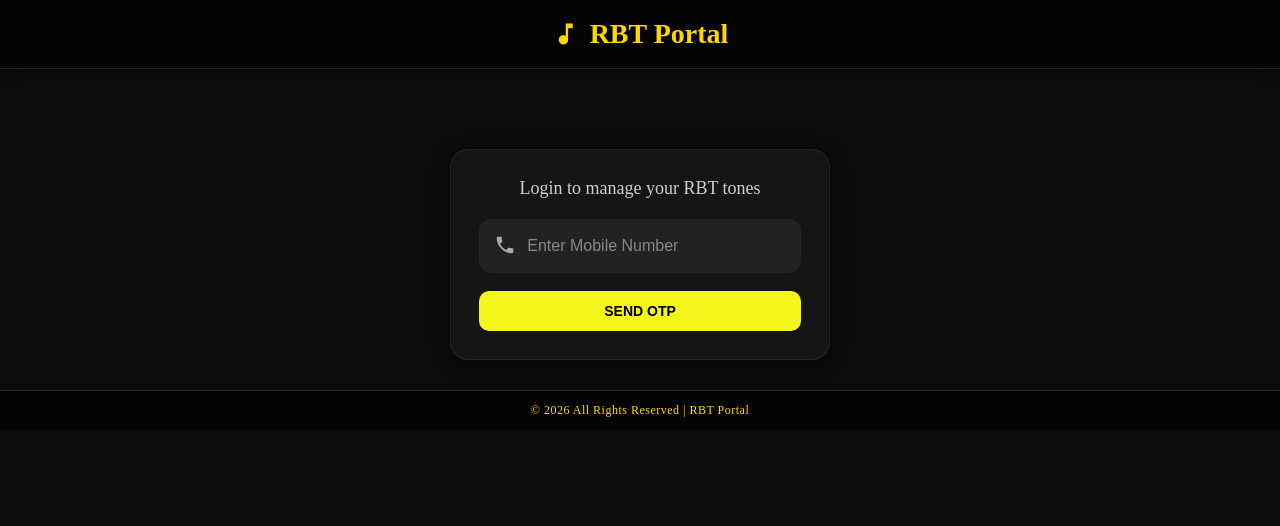
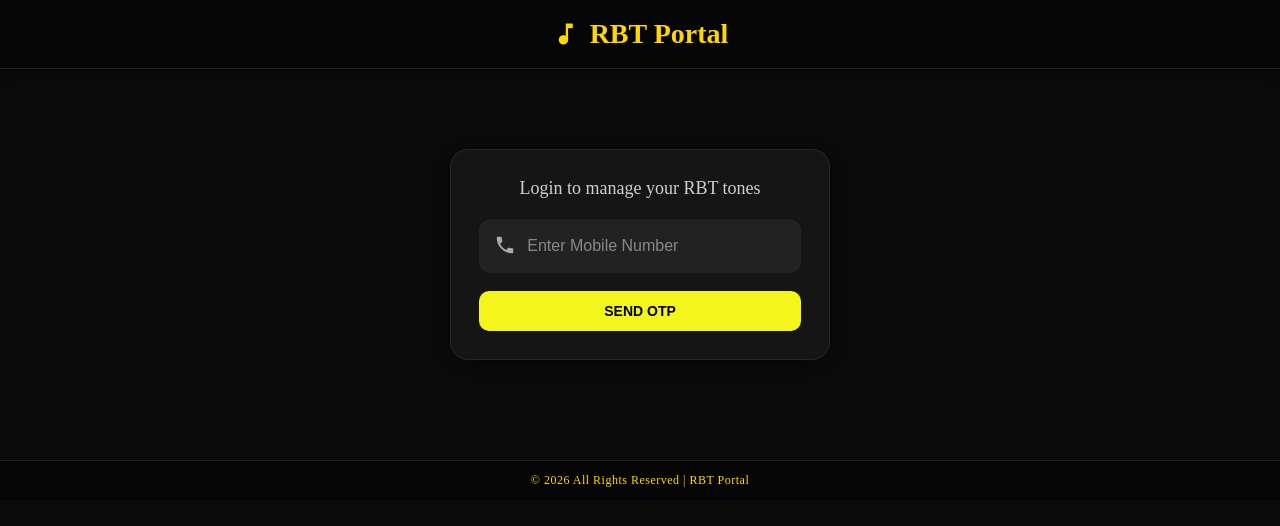
Before and after one commit to clickrtechnologies/rbt_portal, an Angular app: page /login in a window 1280 px wide. Shown: the top 526 px of the page. Built offline with nearby package versions, Linux system fonts and the light colour scheme.

Commit message:
fix: adjust login page footer spacing

```diff
--- a/src/app/Features/login/login.component.scss
+++ b/src/app/Features/login/login.component.scss
@@ -75,7 +75,7 @@
   color: #ffd700;
   font-size: 12px;
   padding: 12px 0;
-  margin-top: 30px;
+  margin-top: 100px;
   border-top: 1px solid #222;
   background: #050505;
   letter-spacing: 0.5px;
```
